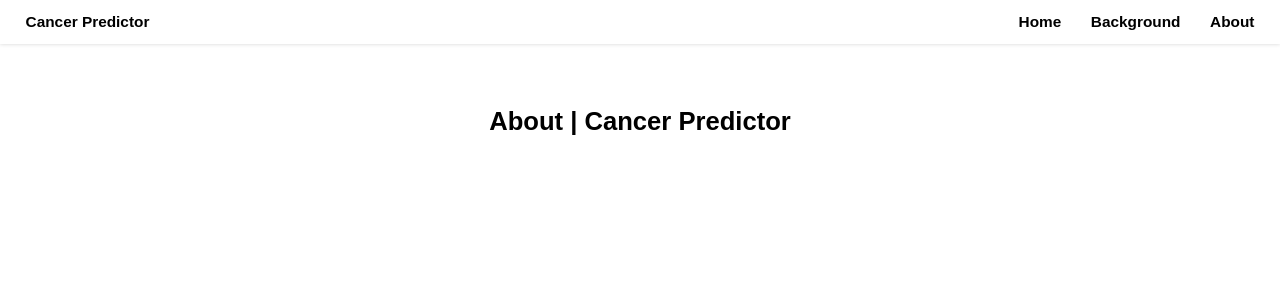
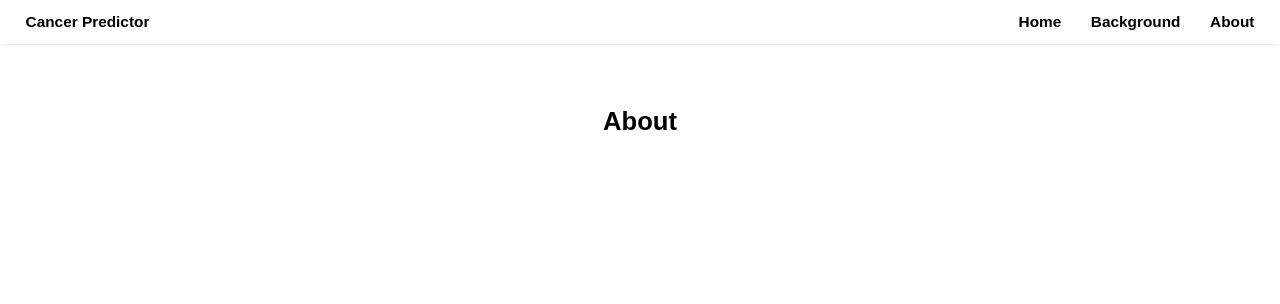
Before and after one commit to cbodo/cancer-predictor, a Flask app: page /about/ in a window 1280 px wide. Shown: the top 304 px of the page. Run offline with Flask 3, Linux system fonts and the light colour scheme; parts of the project's set-up code (start-up, migrations or seed data) failed here and were passed over.

Commit message:
Fix imports in app.py

```diff
--- a/app.py
+++ b/app.py
@@ -1,6 +1,5 @@
 from flask import Flask
 from flask import render_template
-from predictor import textboxes
 from textbox import TextBox
 
 app = Flask(__name__, template_folder='template')
--- a/template/about.html
+++ b/template/about.html
@@ -1,4 +1,4 @@
 {% extends 'base.html' %}
 {% block content %}
-  <h1>{% block title %} About | Cancer Predictor {% endblock %}</h1>
+  <h1>{% block title %} About {% endblock %}</h1>
 {% endblock %}
--- a/template/background.html
+++ b/template/background.html
@@ -1,4 +1,4 @@
 {% extends 'base.html' %}
 {% block content %}
-  <h1>{% block title %} Background | Cancer Predictor {% endblock %}</h1>
+  <h1>{% block title %} Background {% endblock %}</h1>
 {% endblock %}
```
